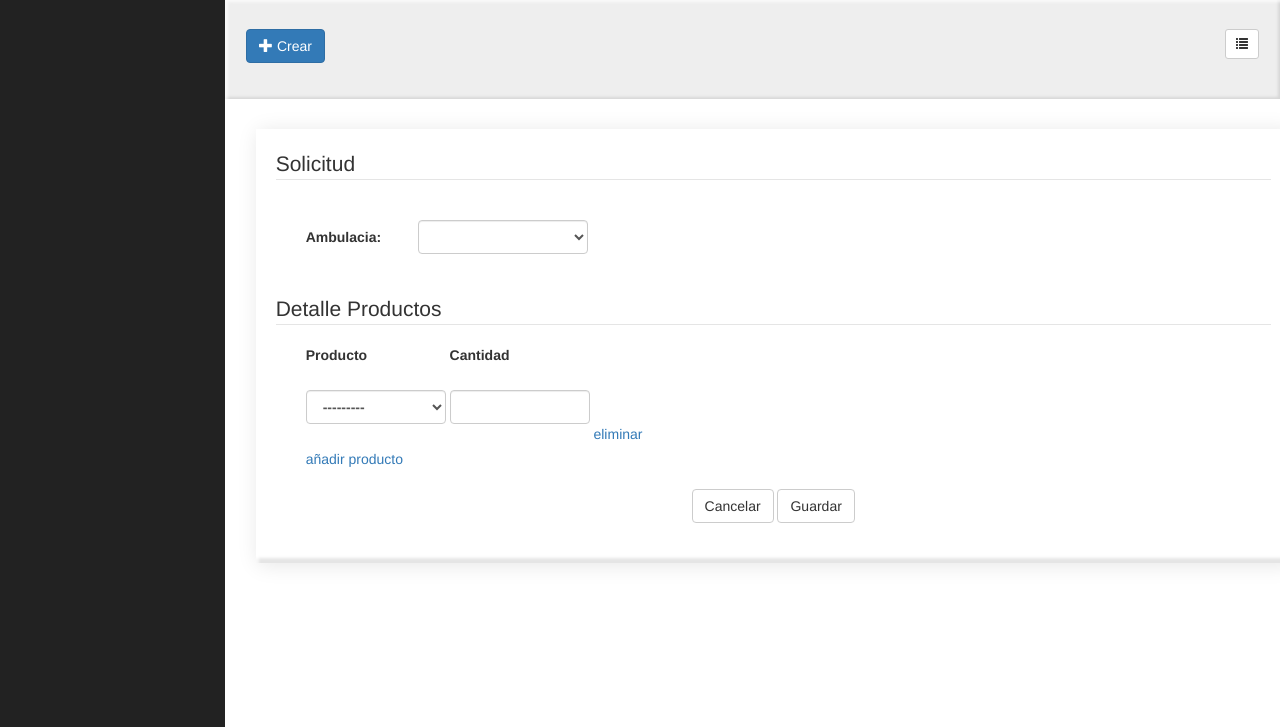
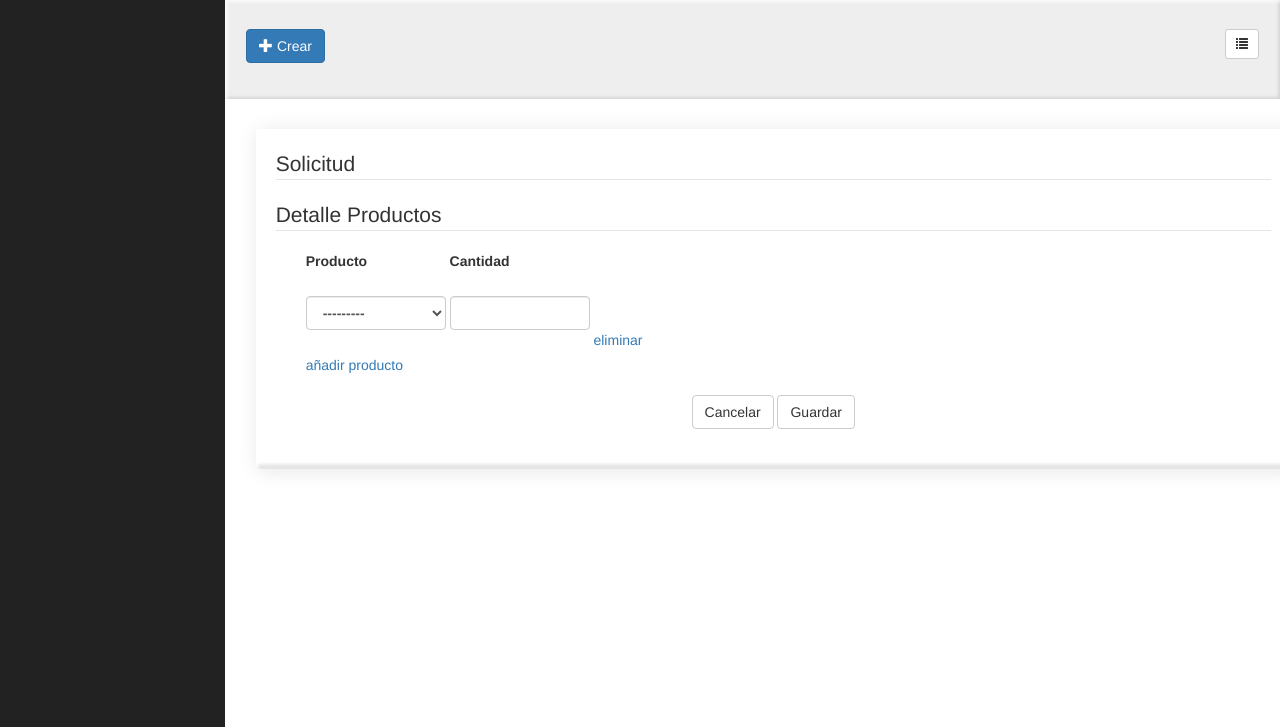
Before and after one commit to JmSubelza/circon, a Django app: page /Request/Create/ in a window 1280 px wide. Shown: the part 51-778 px from the top of the page. Run offline with Django 3.2, Linux system fonts and the light colour scheme; data that the repository does not hold is empty; parts of the project's set-up code (start-up, migrations or seed data) failed here and were passed over; some libraries are stand-ins or nearby versions.

Commit message:
eliminacion de codigo de almacen 171-2

```diff
--- a/circon/templates/purchases/purchase/list.html
+++ b/circon/templates/purchases/purchase/list.html
@@ -44,7 +44,7 @@
                         <td><a href="{% url 'detail_purchase' campo.pk %}">Confirmado</a></td>
                         {% endifequal %}
                         {% ifequal campo.status '2' %}
-                        <td><a href="{% url 'detail_purchase' campo.pk %}">Entregado</a></td>
+                        <td><a href="{% url 'detail_purchase' campo.pk %}">Recibido</a></td>
                         {% endifequal %}
                         {% ifequal campo.status '3' %}
                         <td><a href="{% url 'detail_purchase' campo.pk %}">Cancelado</a></td>
--- a/circon/templates/warehouse/entry/list.html
+++ b/circon/templates/warehouse/entry/list.html
@@ -44,7 +44,7 @@
                         <td><a href="{% url 'detail_entry' campo.pk %}">Confirmado</a></td>
                         {% endifequal %}
                         {% ifequal campo.status '2' %}
-                        <td><a href="{% url 'detail_entry' campo.pk %}">Entregado</a></td>
+                        <td><a href="{% url 'detail_entry' campo.pk %}">Recibido</a></td>
                         {% endifequal %}
                         {% ifequal campo.status '3' %}
                         <td><a href="{% url 'detail_entry' campo.pk %}">Cancelado</a></td>
--- a/circon/templates/warehouse/exit/create.html
+++ b/circon/templates/warehouse/exit/create.html
@@ -54,10 +54,7 @@ th {
         <table>
 
             <br>
-            <tr>
-              <th>Ambulacia:</th>
-              <td><select class="form-control" style="width:170px" name= ambulances {{ form.ambulances }}</td>
-            </tr>
+
                 <tr><td><br><br></td></tr>
         </table>
 <!--#####row 3######-->
--- a/circon/templates/warehouse/exit/detail.html
+++ b/circon/templates/warehouse/exit/detail.html
@@ -123,8 +123,7 @@ th {
                   <td>{{ sale.n_sale }}</td>
                   <th></th>
                   <td></td>
-                  <th>Ambulancia:</th>
-                  <td>{{ sale.ambulances }}</td>
+
               </tr>
                   <tr><td><br><br></td></tr>
           </table>
--- a/circon/templates/warehouse/request/create.html
+++ b/circon/templates/warehouse/request/create.html
@@ -51,15 +51,7 @@ th {
    {% csrf_token %}
 <!--#####row 1######-->
 <legend>Solicitud</legend>
-        <table>
 
-            <br>
-            <tr>
-                <th>Ambulacia:</th>
-                <td><select class="form-control" style="width:170px" name= ambulances {{ form.ambulances }}</td>
-            </tr>
-                <tr><td><br><br></td></tr>
-        </table>
 <!--#####row 3######-->
         <table>
             <tr>
--- a/circon/templates/warehouse/request/detail.html
+++ b/circon/templates/warehouse/request/detail.html
@@ -113,8 +113,6 @@ th {
                 <td>{{ sale.n_sale }}</td>
                 <th></th>
                 <td></td>
-                <th>Ambulancia:</th>
-                <td>{{ sale.ambulances }}</td>
             </tr>
                 <tr><td><br><br></td></tr>
         </table>
--- a/circon/templates/warehouse/request/update.html
+++ b/circon/templates/warehouse/request/update.html
@@ -55,9 +55,7 @@ th {
             <br>
             <tr>
 
-              <th>Ambulacia:</th>
-              <td><select class="form-control" style="width:170px" name= ambulances {{ form.ambulances }}</td>
-            </tr>
+
                 <tr><td><br><br></td></tr>
         </table>
 <!--#####row 3######-->
```
Also changed, not shown: circon/templates/warehouse/exit/update.html (+0 -12 lines).
